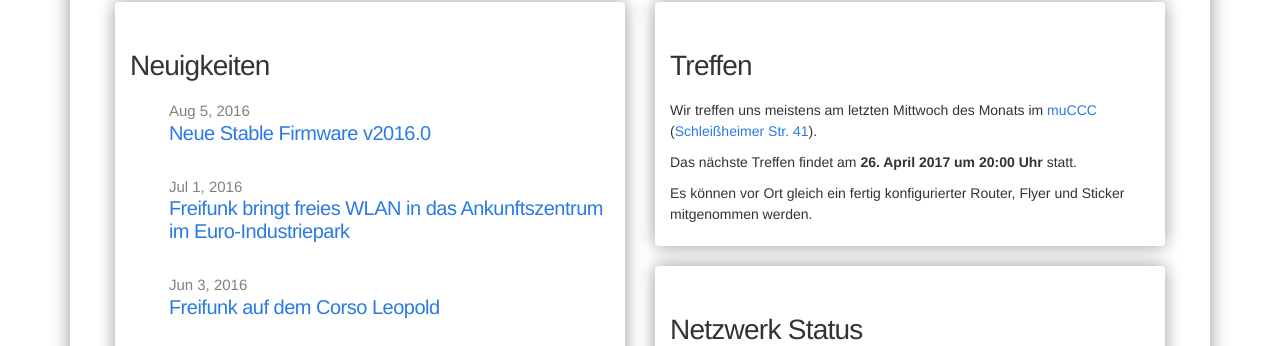
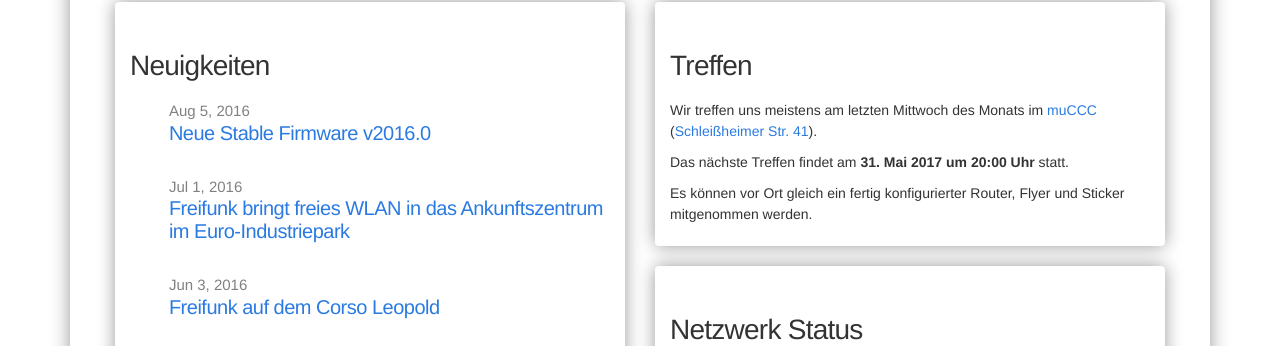
Before and after one commit to freifunkMUC/freifunkmuc.github.io, a Jekyll site: the page built from index.md, in a window 1280 px wide and 1142 px high. Shown: the part 258-604 px from the top of the window. Built offline with Jekyll 4.4.1, drawn with Linux system fonts in a browser that asks for light colours.

Commit message:
Mai Treffen
Slightly late. ;)

```diff
--- a/_includes/treffen.md
+++ b/_includes/treffen.md
@@ -2,6 +2,6 @@
 
 Wir treffen uns meistens am letzten Mittwoch des Monats im [muCCC](http://muc.ccc.de) ([Schleißheimer Str. 41](http://osm.org/go/0JAf0IVLh?node=2012031859)).
 
-Das nächste Treffen findet am **26. April 2017 um 20:00 Uhr** statt.
+Das nächste Treffen findet am **31. Mai 2017 um 20:00 Uhr** statt.
 
 Es können vor Ort gleich ein fertig konfigurierter Router, Flyer und Sticker mitgenommen werden.
```
